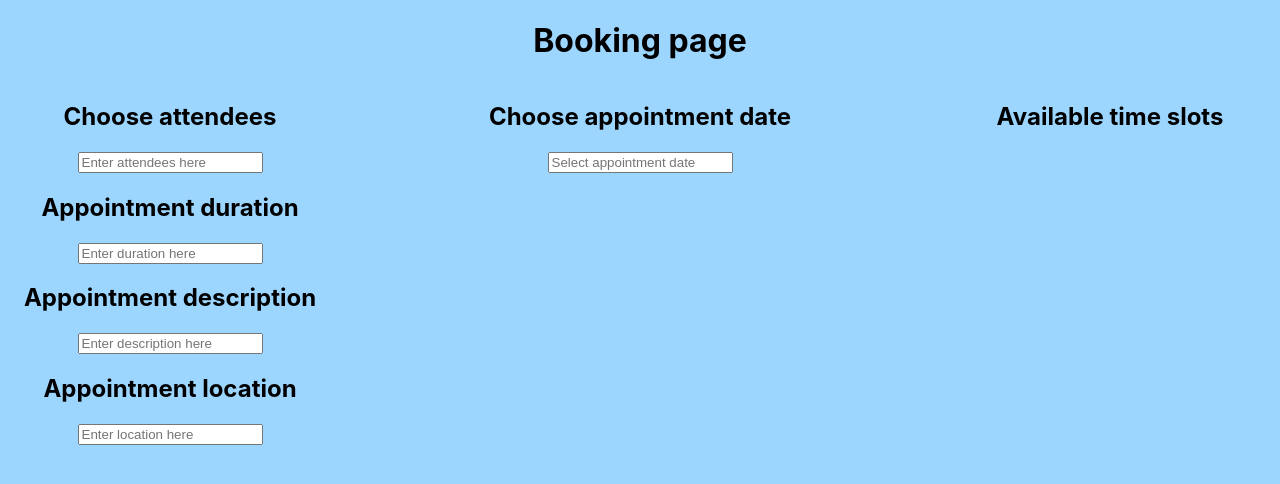
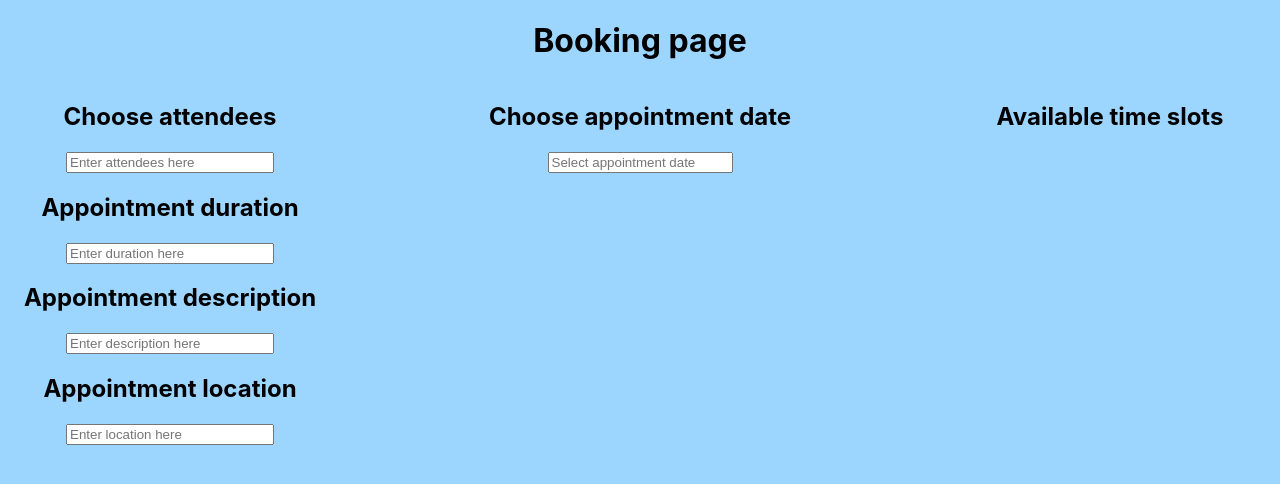
Before and after one commit to Amenawon/Appointment-Based-Scheduling-UI, a React (Create React App) app in the folder frontend/: page / in a window 1280 px wide. Shown: the top 484 px of the page. Built offline with nearby package versions, Linux system fonts and the light colour scheme.

Commit message:
Adjust the length of the textboxes.

```diff
--- a/frontend/src/pages/BookingPage.css
+++ b/frontend/src/pages/BookingPage.css
@@ -7,6 +7,10 @@
     margin-right: 20px;
 }
 
+
 .left-column { flex: 1; }
+.left-column input[type="text"] {
+    width: 200px;
+}
 .middle-column { flex: 2; }
 .right-column { flex: 1; }
```
